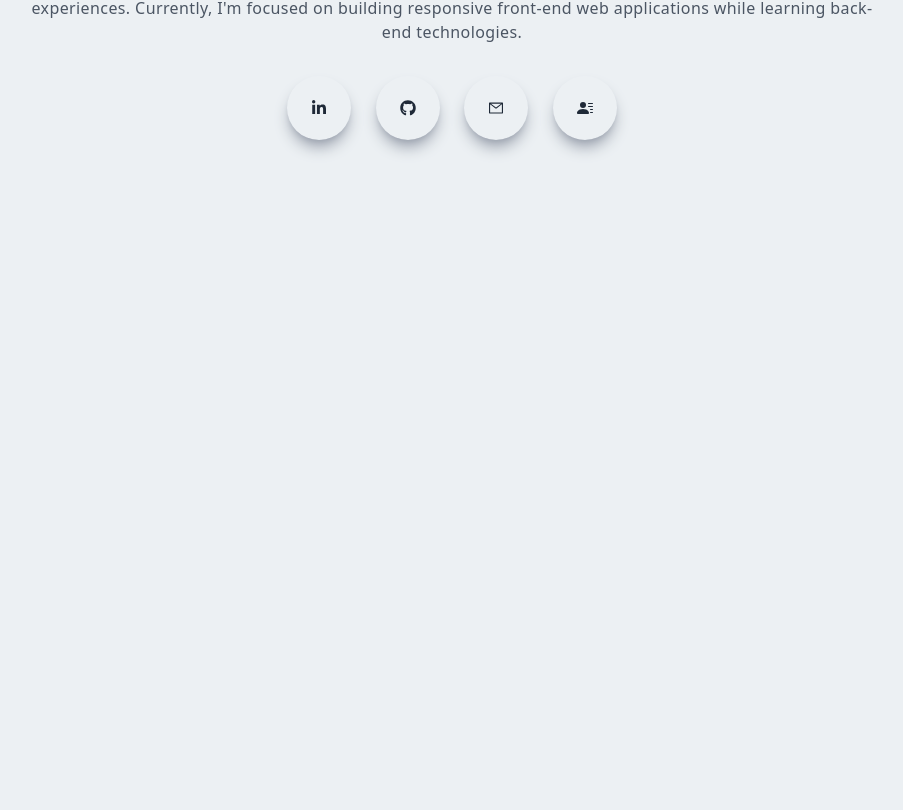
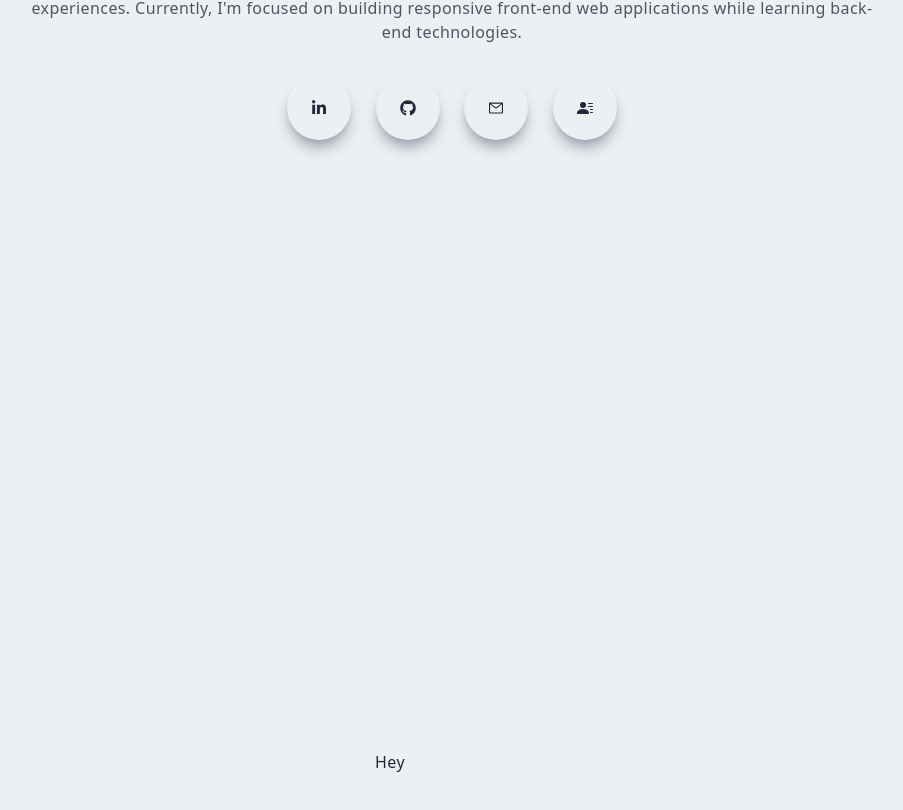
Before and after one commit to DanielEsquivelReynoso/personalportfolio, a Next.js app: page / in a window 1280 px wide. Shown: the part 438-1248 px from the top of the page, without its empty margins (188-1091 px from the left). Before the commit the page ends 800 px from the top, so only its background shows below. Built offline with nearby package versions, Linux system fonts and the light colour scheme.

Commit message:
added about page

```diff
--- /dev/null
+++ b/components/About.jsx
@@ -0,0 +1,14 @@
+import React from 'react';
+
+const About = () => {
+  return (
+    <div className='w-full md:h-screen p-2 flex items-center py-16'>
+      <div className='max-w-[1240px] m-auto md:grid grid-cols-3 gap-8'>
+        <div>Hey</div>
+        <div></div>
+      </div>
+    </div>
+  )
+}
+
+export default About;
--- a/components/Main.jsx
+++ b/components/Main.jsx
@@ -1,3 +1,4 @@
+/* eslint-disable react/no-unescaped-entities */
 import React from 'react';
 import { FaLinkedinIn, FaGithub } from 'react-icons/fa';
 import { AiOutlineMail } from 'react-icons/ai';
--- a/pages/index.js
+++ b/pages/index.js
@@ -2,6 +2,7 @@
 import Image from 'next/image';
 import Main from '../components/Main.jsx';
 import Navbar from '../components/Navbar.jsx';
+import About from '../components/About.jsx';
 
 
 export default function Home() {
@@ -14,6 +15,7 @@
       </Head>
       <Navbar />
       <Main />
+      <About />
     </div>
   )
 }
```
